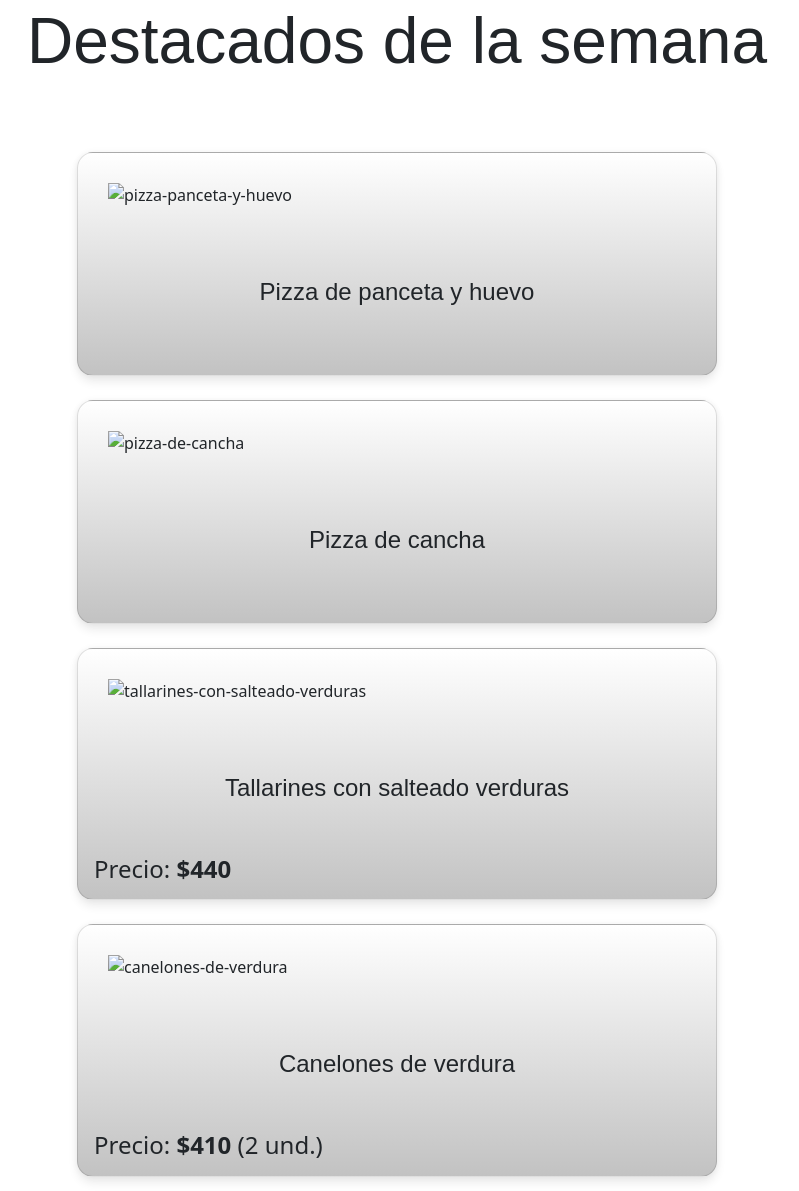
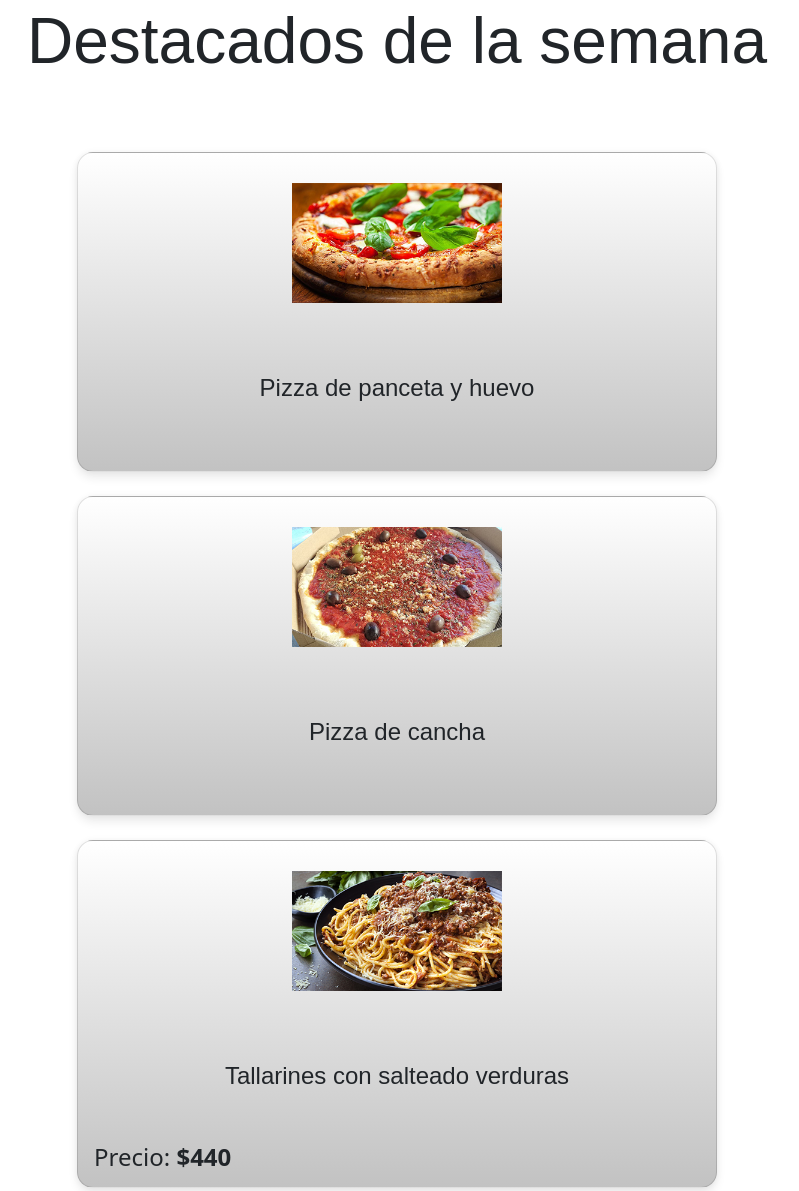
Before and after one commit to MarceloPorco/Coder1, a website: page index.html in a window 1280 px wide. Shown: the part 1409-2600 px from the top of the page, without its empty margins (243-1042 px from the left). Drawn offline with nearby package versions, Linux system fonts and the light colour scheme; files whose address does not match are found by name; a web font is replaced by a local one.

Commit message:
Repo Final JS

```diff
--- a/index.html
+++ b/index.html
@@ -105,7 +105,7 @@
 <div class="row row-cols-1 ">
   <div class="col mb-4" ">
     <div class="card card-mod">
-      <img src="Images/Pizza/panceta-huevo.jpg" class="card-img-top img-fluid" alt="pizza-panceta-y-huevo">
+      <img src="Images/pizzas/img-3.jpg" class="card-img-top img-fluid" alt="pizza-panceta-y-huevo">
       <div class="card-body card__body--bg " id="PancetaYHuevoFrito">
         <h5 class="card-title text-center h2">Pizza de panceta y huevo</h5>
       </div>
@@ -113,7 +113,7 @@
   </div>
   <div class="col mb-4" >
     <div class="card card-mod">
-      <img src="Images/Pizza/de-cancha.jpg" class="card-img-top img-fluid" alt="pizza-de-cancha">
+      <img src="Images/pizzas/img-9.jpg" class="card-img-top img-fluid" alt="pizza-de-cancha">
       <div class="card-body card__body--bg" id="Decancha">
         <h5 class="card-title text-center h2">Pizza de cancha</h5>
       </div>
@@ -121,7 +121,7 @@
   </div>
   <div class="col mb-4">
     <div class="card card-mod">
-      <img src="Images/Pastas/tallarines-con-salteado-verduras.jpg" class="card-img-top img-fluid" alt="tallarines-con-salteado-verduras">
+      <img src="Images/pastas/img-58.jpg" class="card-img-top img-fluid" alt="tallarines-con-salteado-verduras">
       <div class="card-body card__body--bg">
         <h5 class="card-title text-center h2">Tallarines con salteado verduras</h5>
         <p class="card-text h4">Precio: <b class="muted">$440</b> </p>
@@ -131,7 +131,7 @@
   </div>
   <div class="col mb-4">
     <div class="card card-mod">
-      <img src="Images/Pastasrellenas/canelones-de-verdura.jpg" class="card-img-top img-fluid" alt="canelones-de-verdura">
+      <img src="Images/pastasrell/img-82.jpg" class="card-img-top img-fluid" alt="canelones-de-verdura">
       <div class="card-body card__body--bg">
         <h5 class="card-title text-center h2">Canelones de verdura</h5>
         <p class="card-text h4">Precio: <b class="muted">$410</b> (2 und.)</p>
```
